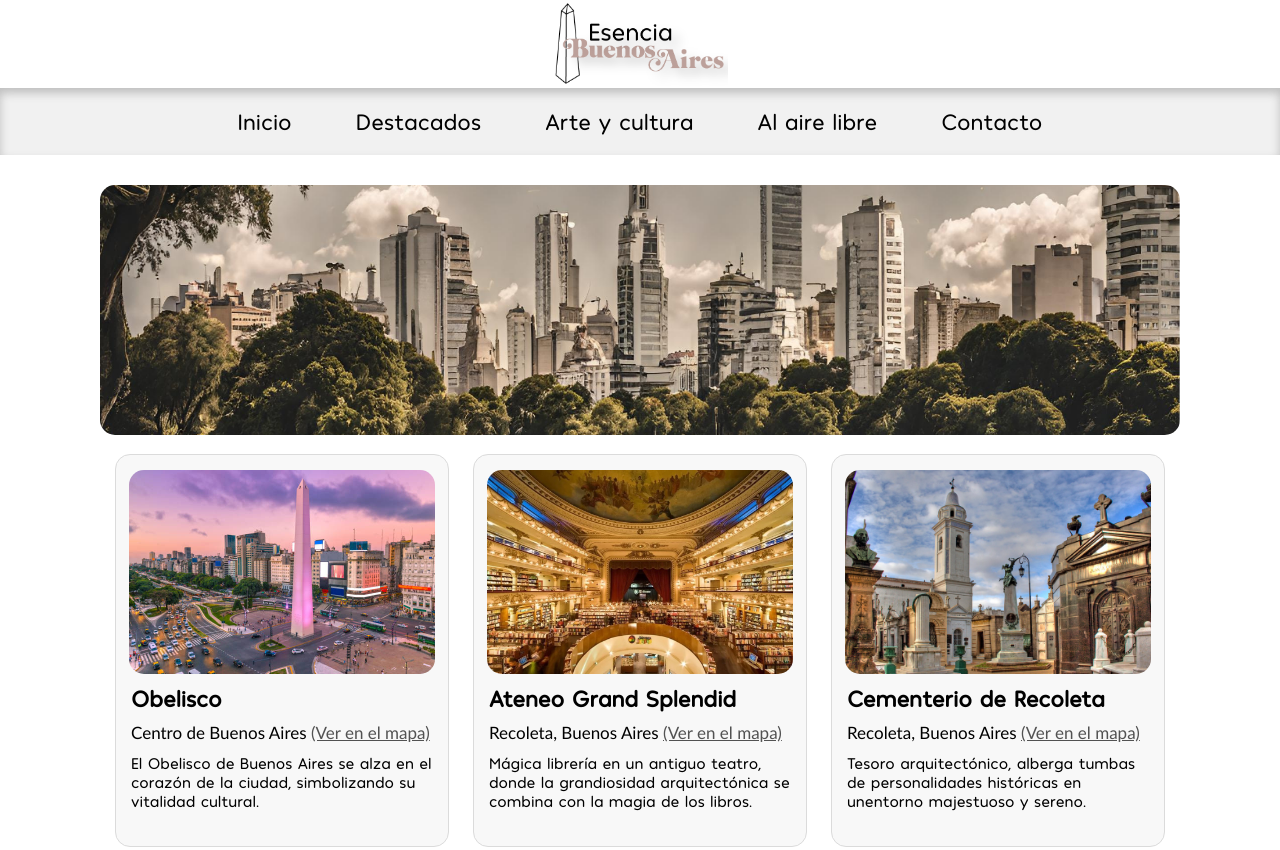
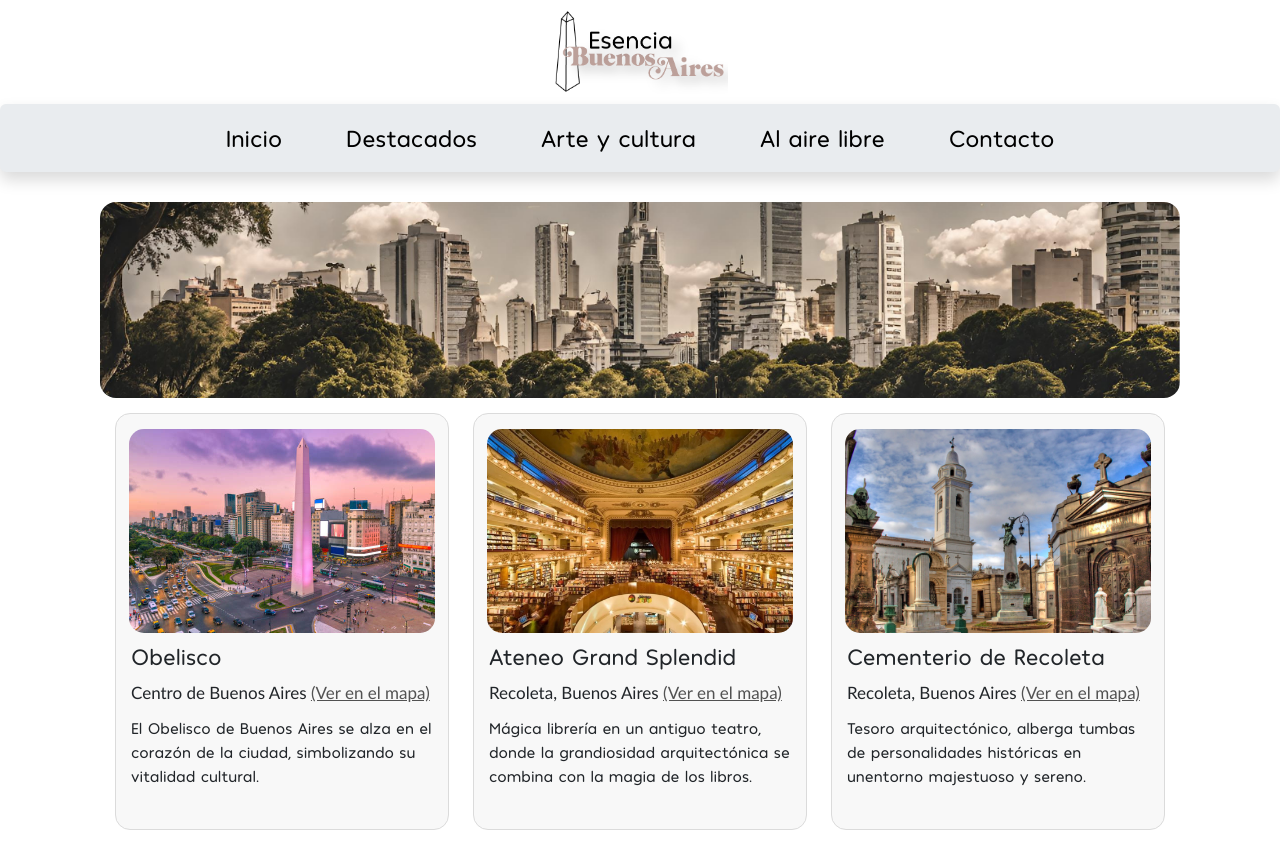
Before and after one commit to GuadalupeLedesma/proyecto-coderhouse, a plain HTML site: page pages/destacados.html in a window 1280 px wide. Shown: the top 850 px of the page. Drawn offline with nearby package versions, Linux system fonts and the light colour scheme.

Commit message:
pre-entrega-2

```diff
--- a/css/style.css
+++ b/css/style.css
@@ -13,18 +13,29 @@ a{
     cursor: pointer;
 }
 
-header {
+/* header {
     background-color: white;
+} */
+
+header div{
+    /* width: 25%; */
 }
 
-header div img {
-    width: 175px;
+header div img{
+    /* max-width: 175px; */
+    /* width: 175px;
     display:block;
     margin:auto;
-    padding: 0px;
+    padding: 0px; */
 }
 
-.barra-de-navegacion {
+.logo-principal{
+    max-width: 175px;
+    width: 100%;
+    height: auto;
+}
+
+/* .barra-de-navegacion {
     display: flex;
     justify-content: center;
     list-style-type: none;
@@ -34,19 +45,19 @@ header div img {
     padding: 15px;
     margin: 0px;
     box-shadow: 0px 5px 10px rgb(190, 190, 190) inset;
-}
+} */
 
-.barra-de-navegacion li {
+.navbar li {
     padding: 0.25rem 2rem;
 }
 
-.barra-de-navegacion li a {
+.navbar li a {
     text-decoration: none;
     color:black;
     font-family: 'HankRnd';
 }
 
-.barra-de-navegacion li a:hover {
+.navbar li a:hover {
     color: rgba(188,160,154,255)
 }
 
@@ -55,9 +66,13 @@ main {
 }
 
 .banner-container img {
-    height: 250px;
-    width: 100%;
-    border-radius: 15px;
+    /* height: 250px; */
+    /* width: 100%;
+    border-radius: 15px; */
+}
+
+.banner{
+    max-width: 1fr;
 }
 
 .inicio-container {
@@ -261,7 +276,7 @@ form {
 }
 
 footer p {
-    text-align: center;
-    margin-bottom: 20px;
-    font-family: 'Trebuchet MS';
+    /* text-align: center; */
+    /* margin-bottom: 20px; */
+    /* font-family: 'Trebuchet MS'; */
 }
--- a/pages/destacados.html
+++ b/pages/destacados.html
@@ -5,6 +5,7 @@
     <meta charset="UTF-8">
     <meta name="viewport" content="width=device-width, initial-scale=1.0">
     <title>Destacados - Esencia Buenos Aires</title>
+    <link href="https://cdn.jsdelivr.net/npm/bootstrap@5.3.2/dist/css/bootstrap.min.css" rel="stylesheet" integrity="sha384-T3c6CoIi6uLrA9TneNEoa7RxnatzjcDSCmG1MXxSR1GAsXEV/Dwwykc2MPK8M2HN" crossorigin="anonymous">
     <link rel="stylesheet" href="./../css/style.css">
     <link rel="shortcut icon" href="./../imagenes/logo-principal.png" type="image/x-icon">
 </head>
@@ -12,25 +13,25 @@
 <body>
 
     <header>
-        <div>
-            <a href="./../index.html"><img src="./../imagenes/logo-principal.png" alt="Logo turismo"></a>
+        <div class="nav bg-white d-flex justify-content-center p-2 w-25 h-100 mx-auto">
+            <a href="./../index.html"><img src="./../imagenes/logo-principal.png" alt="Logo turismo" class="logo-principal img-fluid"></a>
         </div>
 
         <nav>
-            <ul class="barra-de-navegacion">
-                <li><a href="./../index.html">Inicio</a></li>
-                <li><a href="./destacados.html">Destacados</a></li>
-                <li><a href="./arteycultura.html">Arte y cultura</a></li>
-                <li><a href="./alairelibre.html">Al aire libre</a></li>
-                <li><a href="./contacto.html">Contacto</a></li>
+            <ul class="navbar d-flex justify-content-center list-unstyled h4 shadow p-3 m-0 bg-body-secondary rounded">
+                <li class="nav-item"><a class="nav-link" href="./../index.html">Inicio</a></li>
+                <li class="nav-item"><a class="nav-link" href="./destacados.html">Destacados</a></li>
+                <li class="nav-item"><a class="nav-link" href="./arteycultura.html">Arte y cultura</a></li>
+                <li class="nav-item"><a class="nav-link" href="./alairelibre.html">Al aire libre</a></li>
+                <li class="nav-item"><a class="nav-link" href="./contacto.html">Contacto</a></li>
             </ul>
         </nav>
     </header>
 
     <main>
         <section>
-            <div class="banner-container">
-                <img src="./../imagenes/banner-destacados.png" alt="Banner de Buenos Aires">
+            <div class="banner-container d-flex justify-content-center">
+                <img src="./../imagenes/banner-destacados.png" alt="Banner de Buenos Aires" class="banner w-100 rounded-4">
             </div>
         </section>
 
@@ -104,8 +105,10 @@
     </main>
 
     <footer>
-        <p>© 2023 Esencia Buenos Aires. Todos los derechos reservados.</p>
+        <p class="text-center m-3 lead">© 2024 Esencia Buenos Aires. Todos los derechos reservados.</p>
     </footer>
+
+    <script src="https://cdn.jsdelivr.net/npm/bootstrap@5.3.2/dist/js/bootstrap.bundle.min.js" integrity="sha384-C6RzsynM9kWDrMNeT87bh95OGNyZPhcTNXj1NW7RuBCsyN/o0jlpcV8Qyq46cDfL" crossorigin="anonymous"></script>
 </body>
 
 </html>
```
Also changed, not shown: index.html (+18 -15 lines), pages/alairelibre.html (+13 -11 lines), pages/arteycultura.html (+13 -11 lines), pages/contacto.html (+11 -9 lines).
